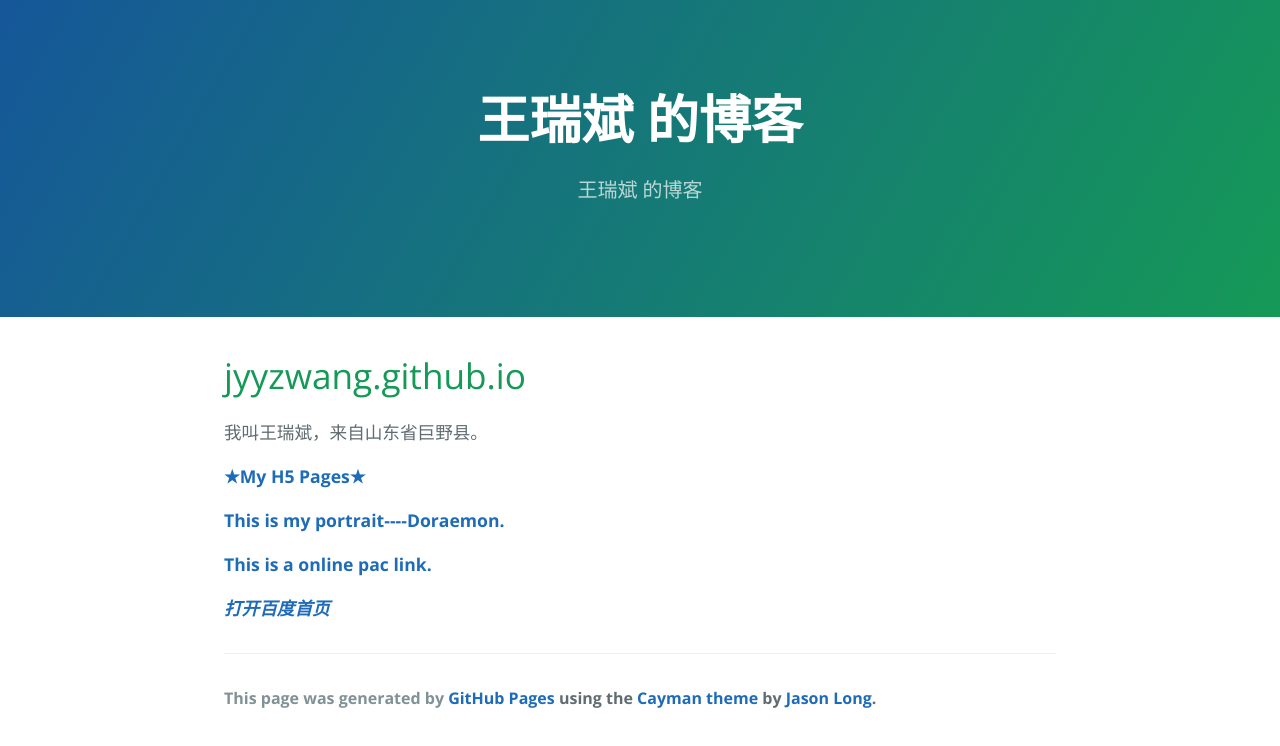
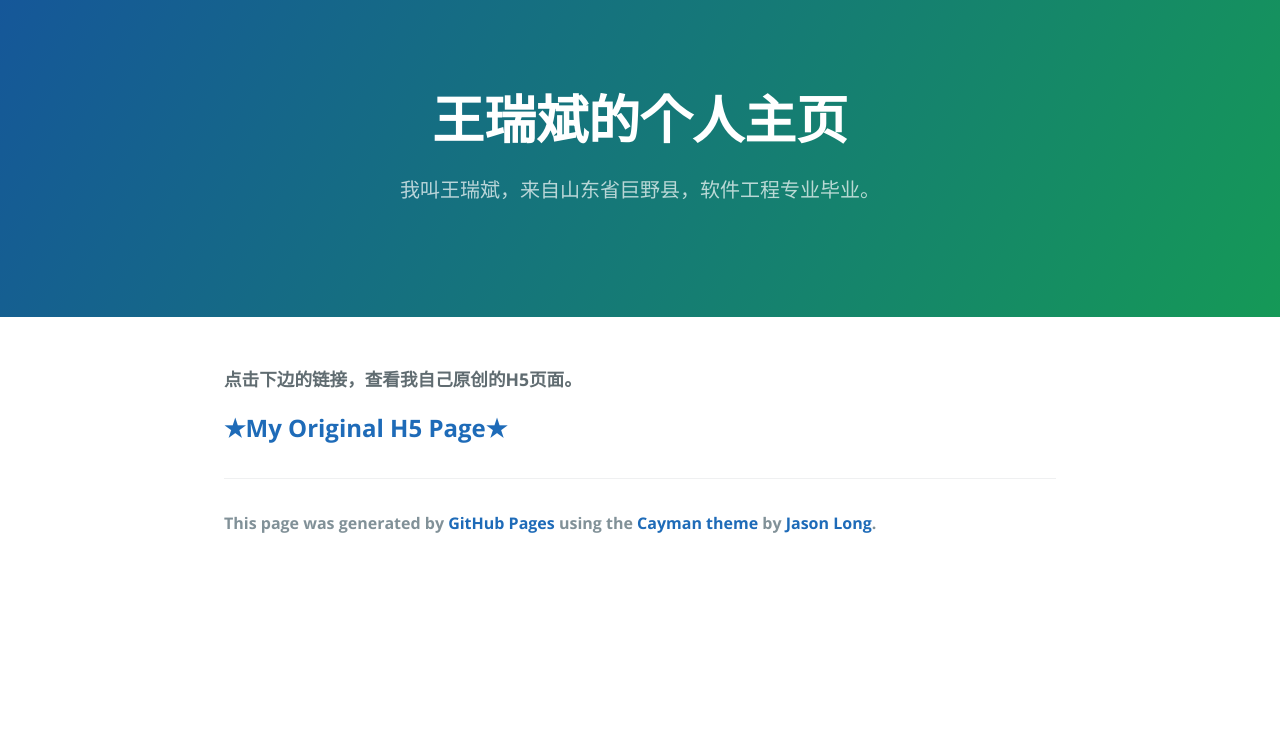
Before and after one commit to jyyzwang/jyyzwang.github.io, a plain HTML site: page index.html in a window 1280 px wide. Drawn offline with nearby package versions, Linux system fonts and the light colour scheme.

Commit message:
Update index.html & README.md
Update index.html & README.md & Delete itzmxproxy

```diff
--- a/index.html
+++ b/index.html
@@ -1,38 +1,38 @@
 <!DOCTYPE html>
-<html lang="en-us">
+<html xmlns="http://www.w3.org/1999/xhtml">
 <head>
-    <meta charset="UTF-8">
-    <title>王瑞斌 的博客 by jyyzwang</title>
-    <meta name="viewport" content="width=device-width, initial-scale=1">
+<meta http-equiv="Content-Type" content="text/html; charset=utf-8" />
+<title>王瑞斌的个人主页</title>
+<meta name="description" content="王瑞斌">
+<meta http-equiv="Pragma" content="no-cache">
+<meta http-equiv="Expires" content="-1">
+<meta name="apple-mobile-web-app-capable" content="yes">
+<meta name="apple-mobile-web-app-status-bar-style" content="black">
+<meta name="viewport" id="viewport" content="width=device-width, initial-scale=0.5, maximum-scale=1.0">
 <link rel="stylesheet" type="text/css" href="stylesheets/normalize.css" media="screen">
 <link href='https://fonts.googleapis.com/css?family=Open+Sans:400,700' rel='stylesheet' type='text/css'>
 <link rel="stylesheet" type="text/css" href="stylesheets/stylesheet.css" media="screen">
 <link rel="stylesheet" type="text/css" href="stylesheets/github-light.css" media="screen">
 </head>
+
 <body>
 <section class="page-header">
-      <h1 class="project-name">王瑞斌 的博客</h1>
-      <h2 class="project-tagline">王瑞斌 的博客</h2>
+  <h1 class="project-name">王瑞斌的个人主页</h1>
+  <h2 class="project-tagline">我叫王瑞斌，来自山东省巨野县，软件工程专业毕业。</h2>
 </section>
+<section class="main-content">
+  <!--<h1> <a id="jyyzwanggithubio" class="anchor" href="#jyyzwanggithubio" aria-hidden="true"><span aria-hidden="true" class="octicon octicon-link"></span></a>jyyzwang.github.io</h1>-->
 
-    <section class="main-content">
-      <h1>
-<a id="jyyzwanggithubio" class="anchor" href="#jyyzwanggithubio" aria-hidden="true"><span aria-hidden="true" class="octicon octicon-link"></span></a>jyyzwang.github.io</h1>
+  <p>
+  <p><strong>点击下边的链接，查看我自己原创的H5页面。</strong></p>
+  <a href="https://jyyzwang.github.io/myh5no1bydreamer.github.io/" style="font-size:x-large"><strong>★My Original H5 Page★<strong></a>
+  </p>
 
-<p>我叫王瑞斌，来自山东省巨野县。</p>
-<p><a href="https://jyyzwang.github.io/myh5no1bydreamer.github.io/" style="font-size:32"><strong>★My H5 Pages★<strong></p>
 
-<p><a href="https://jyyzwang.github.io/头像_多啦A梦.jpg">This is my portrait----Doraemon.</p>
-<p><a href="https://jyyzwang.github.io/itzmxproxy/abc.pac">This is a online pac link.</p>
-<p><a href="https://www.baidu.com/"><strong><i>打开百度首页</i></strong></p>
 
   <footer class="site-footer">
-
   <span class="site-footer-credits">This page was generated by <a href="https://pages.github.com">GitHub Pages</a> using the <a href="https://github.com/jasonlong/cayman-theme">Cayman theme</a> by <a href="https://twitter.com/jasonlong">Jason Long</a>.</span>
   </footer>
-
 </section>
-
-
 </body>
 </html>
```
Also changed, not shown: 8 other files. Lines whose indentation alone changed are shown as unchanged.
